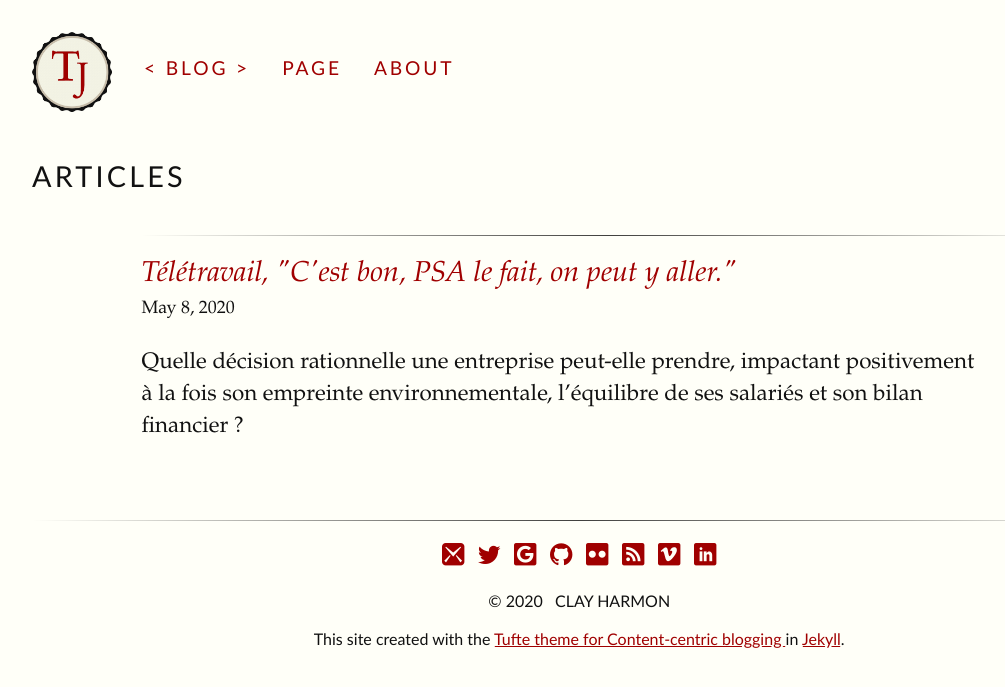
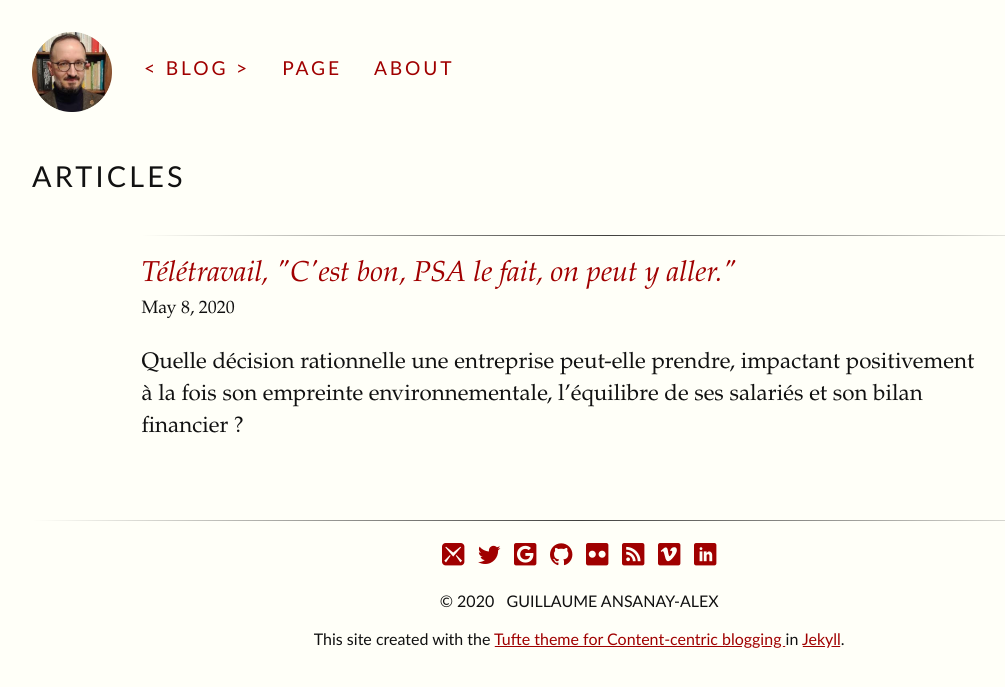
Before and after one commit to gansanay/blog, a Jekyll site: the page built from index.html, in a window 1280 px wide. Shown: the top 687 px of the page, without its empty margins (32-1037 px from the left). Built offline with Jekyll 4.4.1, drawn with Linux system fonts in a browser that asks for light colours; some web fonts are replaced.

```diff
--- a/_config.yml
+++ b/_config.yml
@@ -1,7 +1,7 @@
 baseurl:
-title: Tufte-Jekyll
+title: Guillaume Ansanay-Alex
 subtitle: Content-centric blogging
-author: clay harmon
+author: Guillaume Ansanay-Alex
 simple_search: http://google.com/search
 description: A Jekyll theme for content-rich sites
 name: tufte
@@ -17,11 +17,5 @@ post:
 page:
   template: _page.txt
   extension: md
-editor: gvim
 git:
   branch: master
-transfer:
-  command: rsync
-  settings: -av
-  source: _site/
-  destination: ~/Git/clayh53.github.com/
```
Also changed, not shown: assets/img/badge_1.png.
